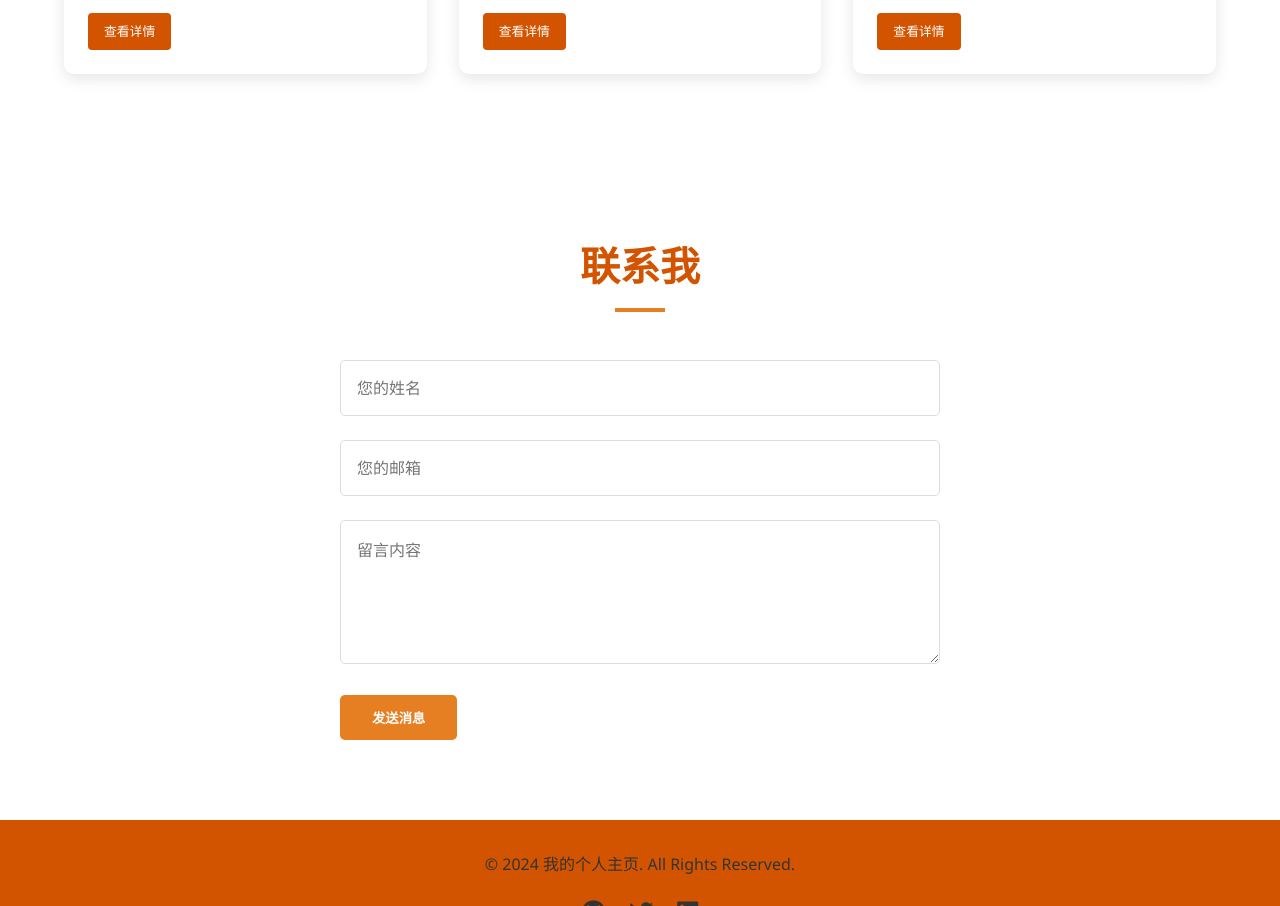
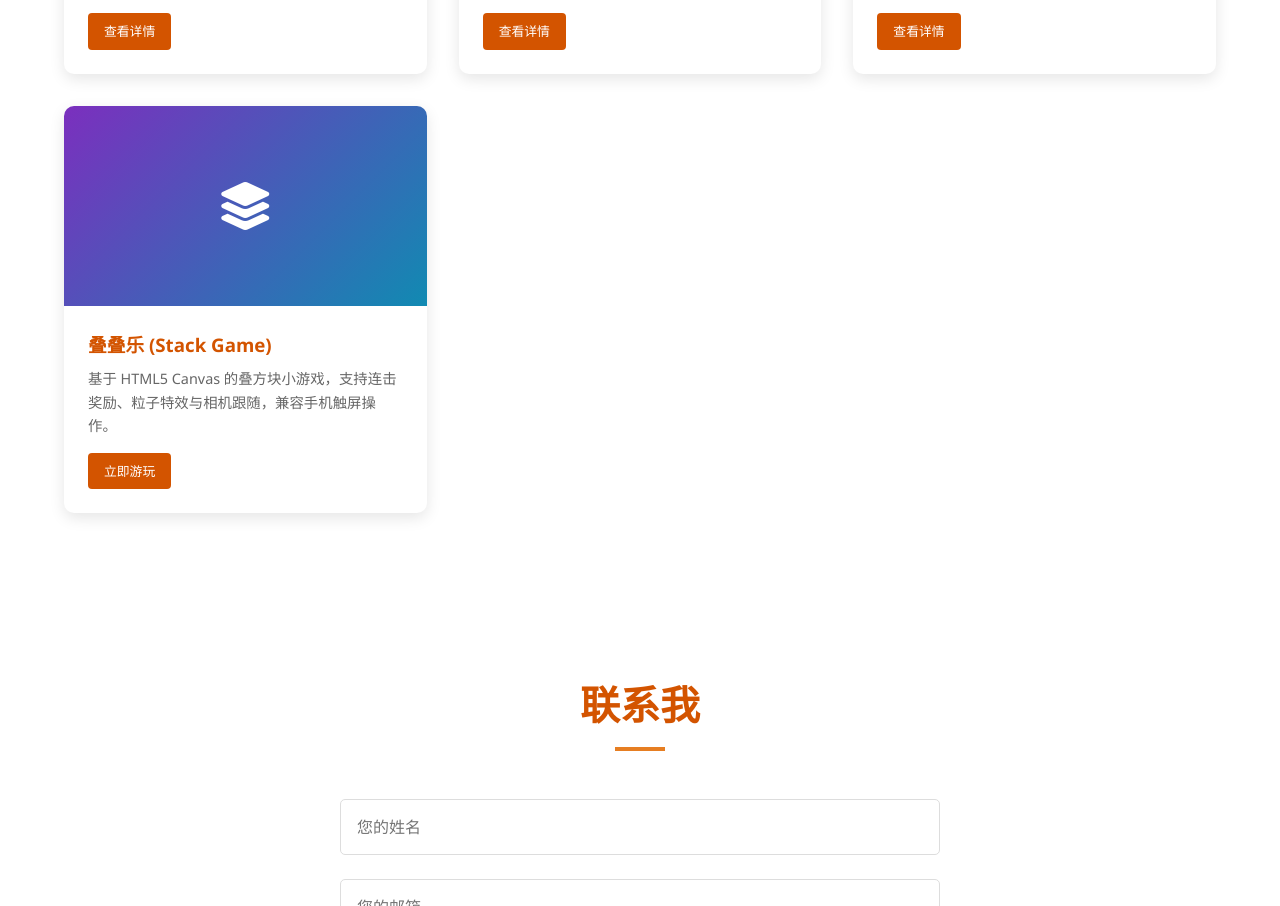
Before and after one commit to ztzaiyiqi-cloud/saichemoban-1, a plain HTML site: page index.html in a window 1280 px wide. Shown: the part 2224-3130 px from the top of the page. Drawn offline with Linux system fonts and the light colour scheme.

Commit message:
Add portfolio item for Stack Game

```diff
--- a/index.html
+++ b/index.html
@@ -124,6 +124,17 @@
                         <a href="#" class="btn-sm">查看详情</a>
                     </div>
                 </div>
+                <!-- 项目 4：叠叠乐 -->
+                <div class="portfolio-item">
+                    <div class="portfolio-image" style="background: linear-gradient(135deg, #7B2FBE, #118AB2);">
+                        <i class="fas fa-layer-group fa-3x" style="color: white;"></i>
+                    </div>
+                    <div class="portfolio-info">
+                        <h3>叠叠乐 (Stack Game)</h3>
+                        <p>基于 HTML5 Canvas 的叠方块小游戏，支持连击奖励、粒子特效与相机跟随，兼容手机触屏操作。</p>
+                        <a href="game.html" class="btn-sm">立即游玩</a>
+                    </div>
+                </div>
             </div>
         </div>
     </section>
```
